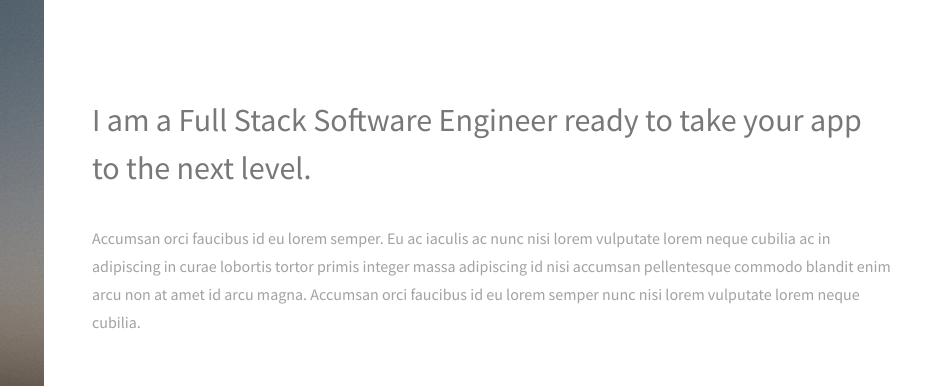
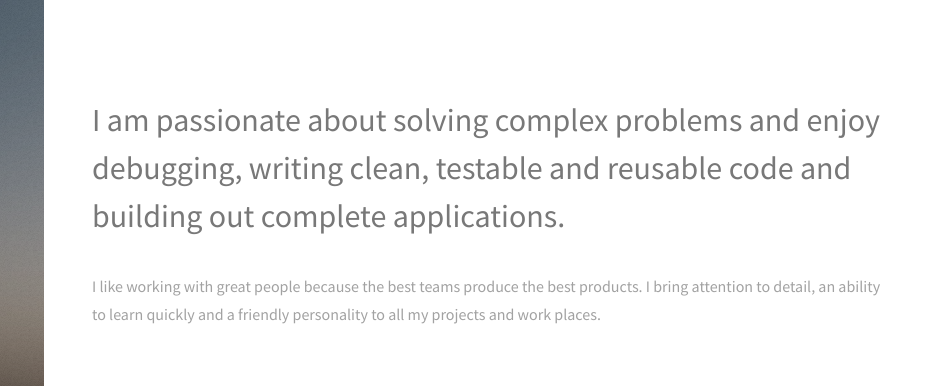
Before and after one commit to jrlo35/jrlo35.github.io, a plain HTML site: page index.html in a window 1280 px wide. Shown: the top 386 px of the page, 340-1280 px from the left. Drawn offline with Linux system fonts and the light colour scheme.

Commit message:
add top description

```diff
--- a/index.html
+++ b/index.html
@@ -26,10 +26,11 @@
 				<!-- One -->
 					<section id="one">
 						<header class="major">
-							<h2>I am a Full Stack Software Engineer ready to take
-								your app to the next level.</h2>
+							<h2>I am passionate about solving complex problems and enjoy debugging, writing clean, testable and reusable code and building out complete applications.</h2>
 						</header>
- <p>Accumsan orci faucibus id eu lorem semper. Eu ac iaculis ac nunc nisi lorem vulputate lorem neque cubilia ac in adipiscing in curae lobortis tortor primis integer massa adipiscing id nisi accumsan pellentesque commodo blandit enim arcu non at amet id arcu magna. Accumsan orci faucibus id eu lorem semper nunc nisi lorem vulputate lorem neque cubilia.</p>
+ <p>I like working with great people because the best teams produce the best products.  I bring attention to detail, an ability to learn quickly and a friendly personality to all my projects and work places.
+
+ </p>
 
 					</section>
 
```
